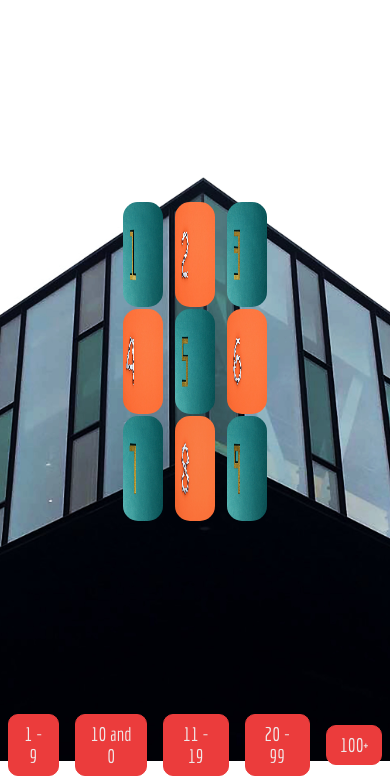
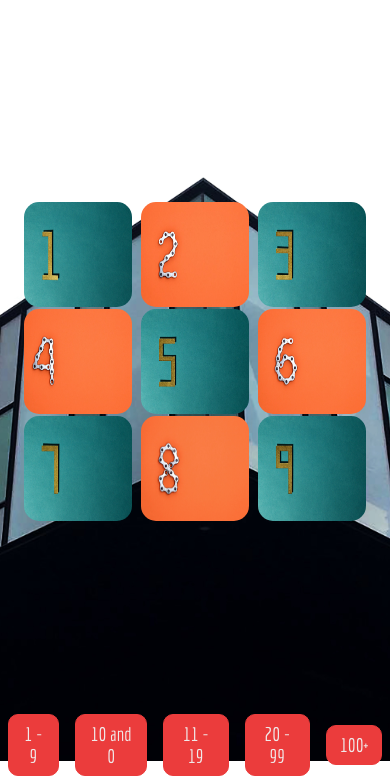
Before and after one commit to kyriakoskolokouris/Danish-Numbers, a plain HTML site: page index.html in a window 390 px wide. Shown: the part 83-859 px from the top of the page. Drawn offline with Linux system fonts and the light colour scheme.

Commit message:
responsive

```diff
--- a/card.css
+++ b/card.css
@@ -29,7 +29,7 @@ h1.page-header {
 
 
 .deck {
-    width: 2rem;
+    width: 22rem;
     height: 20rem;
     min-height: 40%;
     min-width: 40%;
```
